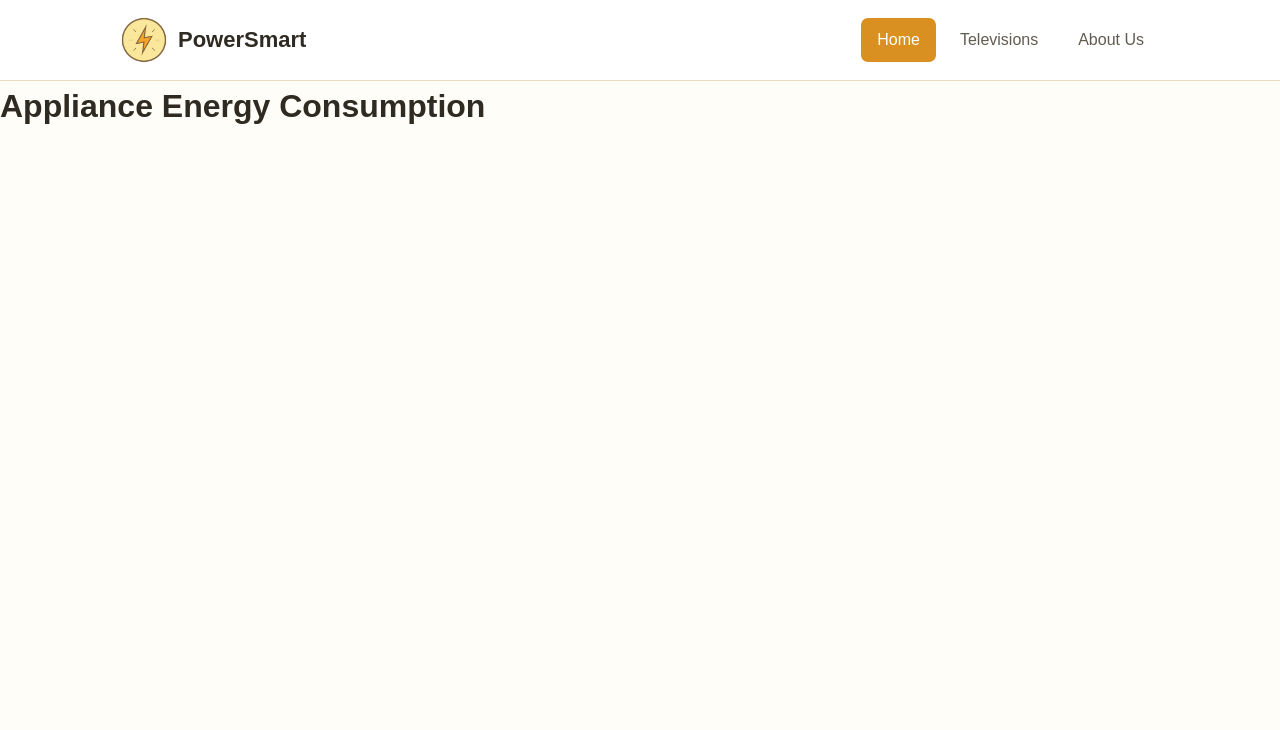
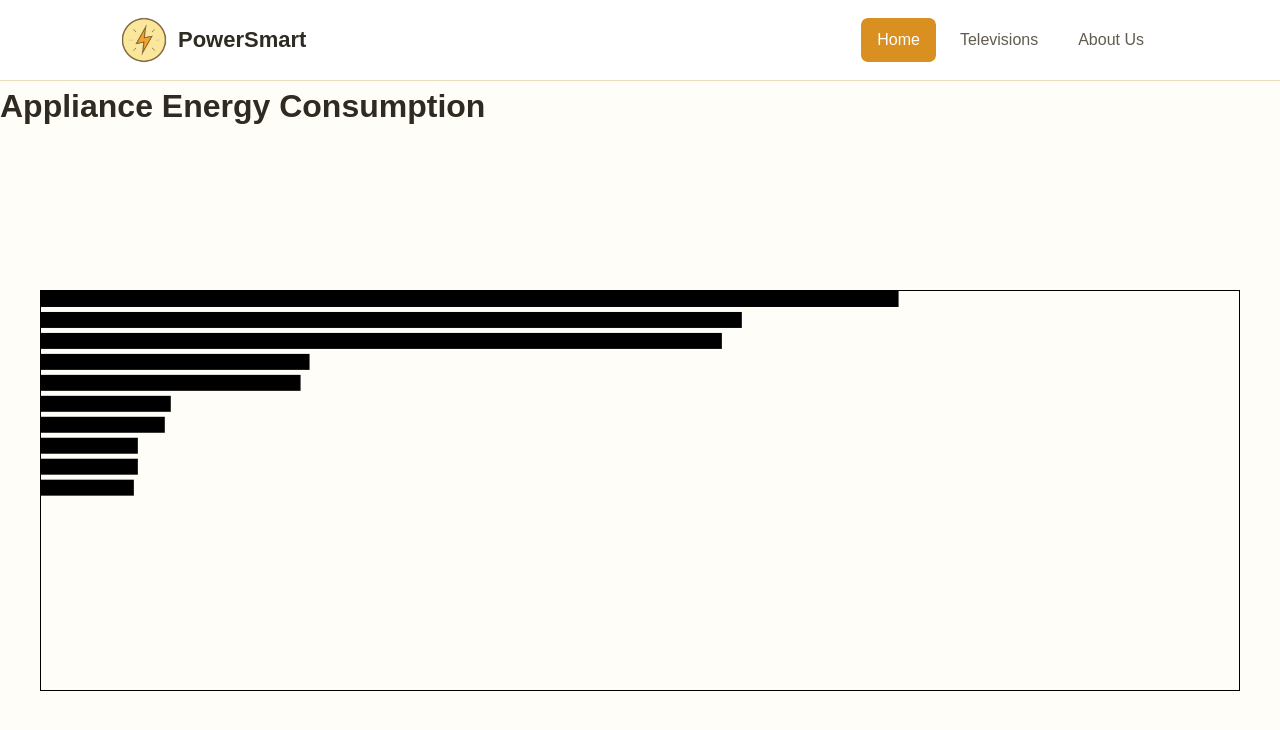
Before and after one commit to KateDaCat/T04-2, a plain HTML site: page index.html in a window 1280 px wide. Drawn offline with nearby package versions, Linux system fonts and the light colour scheme.

Commit message:
feat(t04-5): bind data to rects; set width/height; defer spacing to T04-6

```diff
--- a/index.html
+++ b/index.html
@@ -52,10 +52,8 @@
 
     <!-- NEW: T04-4 loader -->
     <script src="t04-4-load.js"></script>
+    <script src="t04-5-bars.js"></script>
 
-    <!-- Old T04-2 demo (temporarily disabled) -->
-    <!-- <script src="energy-d3.js"></script> -->
-    <!-- <script src="t04-3-bars.js"></script> -->
 </body>
 
 </html>
--- a/t04-4-load.js
+++ b/t04-4-load.js
@@ -1,7 +1,3 @@
-/* Stub: will draw the chart in T04-5 */
-function createBarChart(data) {
-  console.log("createBarChart received", data.length, "rows");
-}
 /* Load CSV, Convert Type, Quick Check */
 d3.csv("data/tvBrandCount.csv", d => ({
 brand: d.brand,
--- /dev/null
+++ b/t04-5-bars.js
@@ -0,0 +1,17 @@
+const createBarChart = (data) => {
+
+    const svg = d3.select(".responsive-svg-container")
+        .append("svg")
+        .attr("viewBox", "0 0 1200 400")
+        .style("border", "1px solid black");
+
+    svg
+        .selectAll("rect")
+        .data(data)
+        .join("rect")
+        .attr("class", d => `bar bar-${d.count}`)
+        .attr("x", 0)
+        .attr("y", (d, i) => i * (16 + 5))
+        .attr("width", d => d.count)
+        .attr("height", 16);
+};
```
